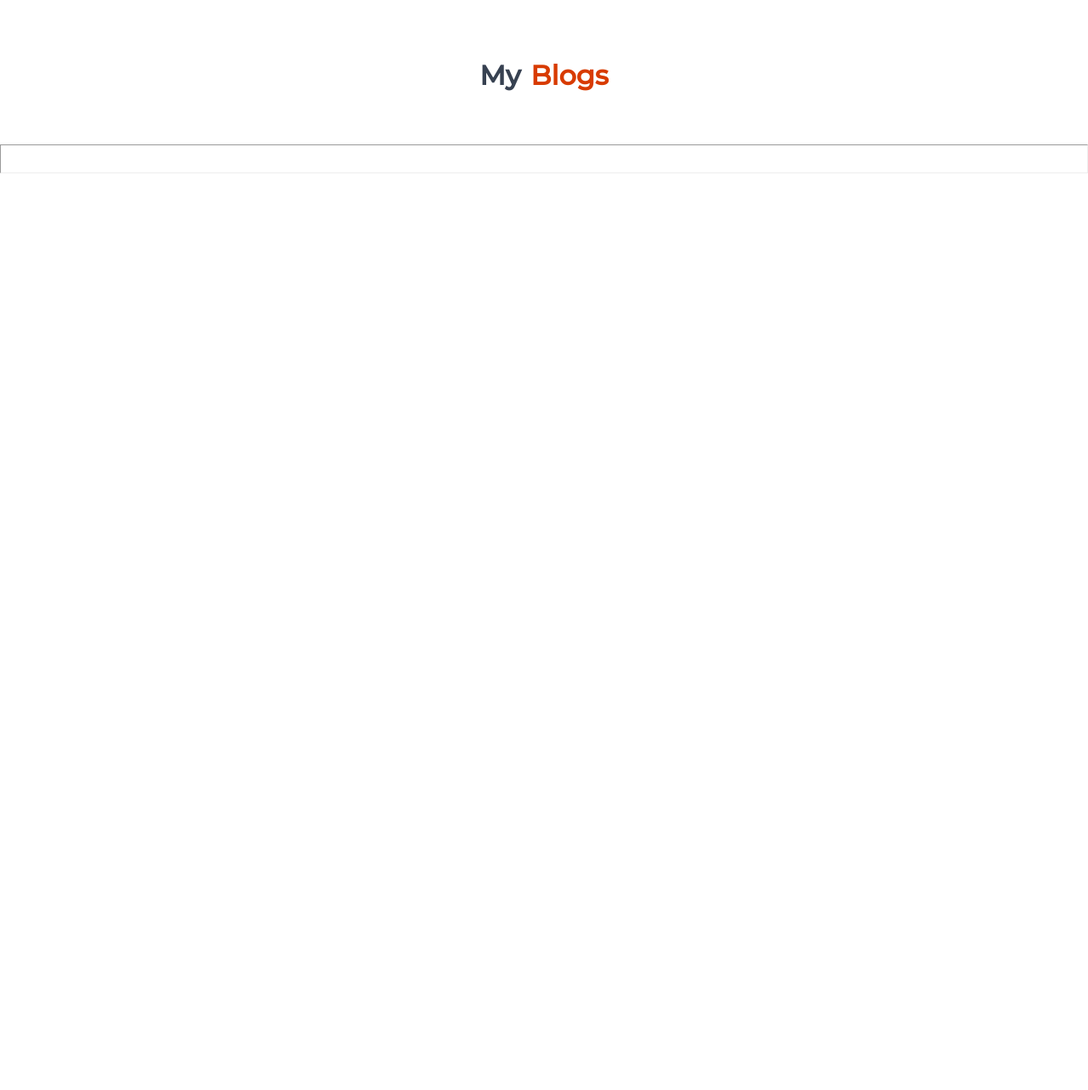
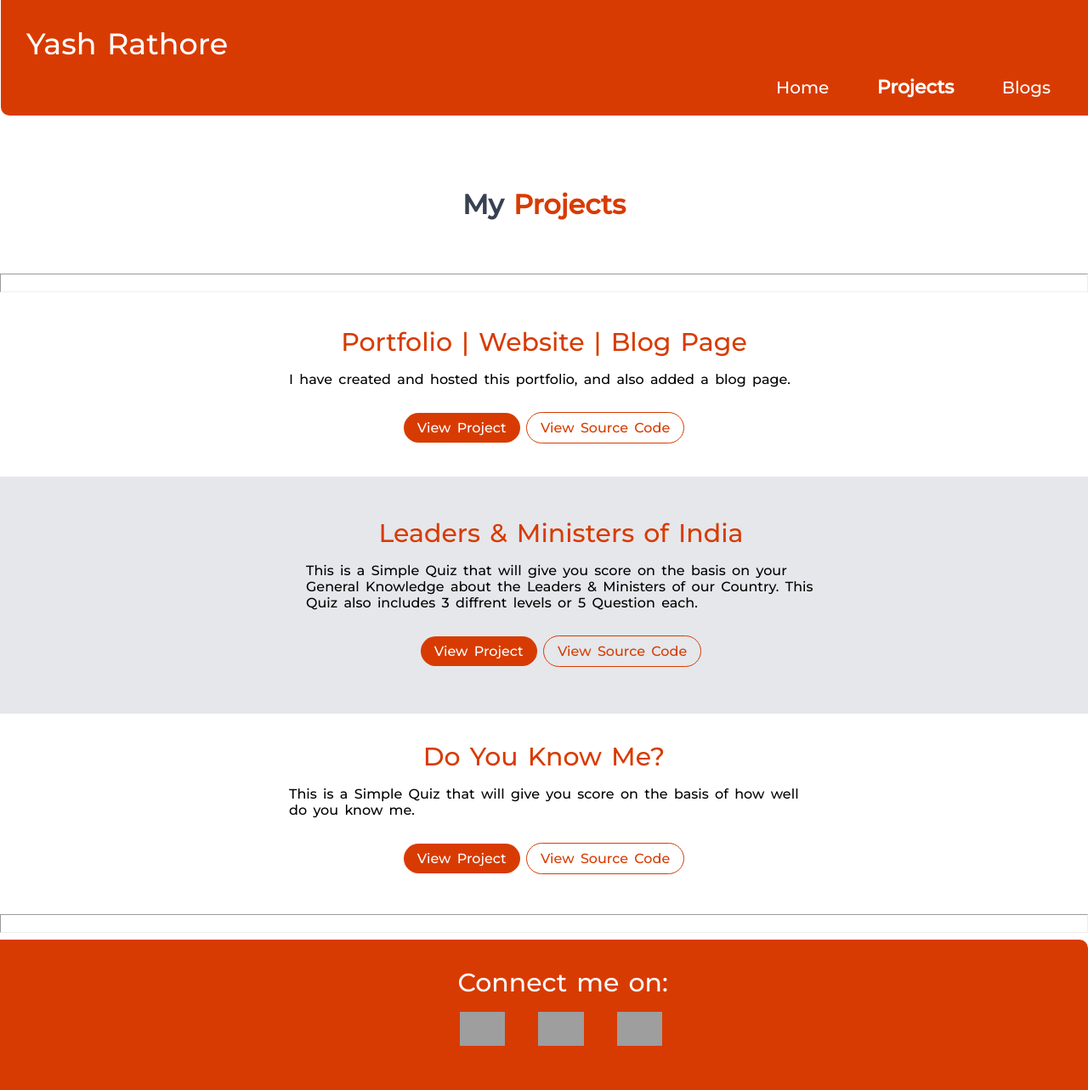
Before and after one commit to YashRathore1/yashrathore_portfolio, a plain HTML site: page projects.html in a window 1280 px wide. Shown: the whole page at 85% size. Before the commit the page ends 800 px from the top, so only its background shows below. Drawn offline with Linux system fonts and the light colour scheme; grey boxes are pictures that could not be loaded.

Commit message:
docs: feat: style:  added details, styling, and tabs

```diff
--- a/projects.html
+++ b/projects.html
@@ -7,12 +7,79 @@
     <title>My Projects</title>
     <link href="/styles.css" rel="stylesheet">
 </head>
-<body>
+<body >
+    <nav class="navigation">
+        <div class="brand">Yash Rathore</div>
+        <ul class="non-bullet text-align">
+            <li class="link">
+                <a class="delete-style" href="/">Home</a>
+            </li>
+            <li class="link ">
+                <a class="delete-style link-active" href="projects.html ">Projects</a>
+            </li>
+            <li class="link ">
+                <a class="delete-style" href="/blogs.html">Blogs</a>
+            </li>
+        </ul>
+    </nav>
+
+
+
     <header class="hero">
-
-        <h1 class="hero-heading">My <span class="text-inverted">Blogs </span></h1>
+        <h1 class="hero-heading">My <span class="text-inverted">Projects </span></h1>
     </header>
     <hr>
 
-</body>
+    <section class="white-section">
+
+        <li class="white-section-list non-marked">
+Portfolio | Website | Blog Page</li>
+<p class="text-align-center">I have created and hosted this portfolio, and also added a blog page.</p>
+<br><br><div class="link-button">
+<a class="primary-link" href="https://yashrathore30.netlify.app/" target="_blank">View Project</a>
+<a class="secondary-link" href="https://github.com/YashRathore1/yashrathore_portfolio" target="_blank">View Source Code</a>
+</div>
+
+</ol>
+</section>
+
+          <section class="off-white-section">
+              <ol reversed>
+            <li class="white-section-list non-marked">
+             Leaders & Ministers of India</li>
+                  <p class="text-align-center">This is a Simple Quiz that will give you score on the basis on your General Knowledge about the Leaders & Ministers of our Country. This Quiz also includes 3 diffrent levels or 5 Question each.</p>
+              <br><br><div class="link-button">
+              <a class="primary-link" href="https://replit.com/@YashRathore4/Quiz-for-Mark-2-2?embed=1&output=1#index.js" target="_blank">View Project</a>
+              <a class="secondary-link" href="https://github.com/YashRathore1/Mark-Two" target="_blank">View Source Code</a>
+          </div>
+
+         </section>
+
+
+                <section class="white-section">
+
+                        <li class="white-section-list non-marked">
+           Do You Know Me?</li>
+                <p class="text-align-center">This is a Simple Quiz that will give you score on the basis of how well do you know me.</p>
+            <br><br><div class="link-button">
+            <a class="primary-link" href="https://replit.com/@YashRathore4/markOne?embed=1&output=1?embed=1&output=1" target="_blank">View Project</a>
+            <a class="secondary-link" href="https://github.com/YashRathore1/Mark-One" target="_blank">View Source Code</a>
+        </div>
+
+    </ol>
+        </section>
+
+
+
+        <hr>
+        <footer class="footer">
+            <div class="footer-heading logo-align">&nbsp; &nbsp;  Connect me on:</div>
+            <ul>
+                <li class="non-bullet-inline" ><a href="https://twitter.com/YashRathore__"><img class="logo-size" src="https://logos-world.net/wp-content/uploads/2020/04/Twitter-Logo.png"></a></li>
+                <li class="non-bullet-inline"><a href="https://www.linkedin.com/in/yash-rathore-15667820a/"><img class="logo-size" src="https://cdn-icons-png.flaticon.com/512/174/174857.png"></a></li>
+                <li class="non-bullet-inline"><a href="https://github.com/YashRathore1"><img class="logo-size" src="https://cdn-icons-png.flaticon.com/512/25/25231.png"></a></li>
+            </ul>
+        </footer>
+    </body>
+
 </html>
--- a/styles.css
+++ b/styles.css
@@ -80,7 +80,7 @@ margin: auto;
 }
 
 hr {
-    padding: 1rem 1rem;
+    padding-bottom: 20px;
 }
 
 .non-marked{
@@ -97,7 +97,7 @@ hr {
 }
 
 .hero .hero-img{
-    max-width: 1000px;
+    max-width: 700px;
     display: block;
     margin: auto;
     border-radius: 100px;
@@ -158,3 +158,16 @@ hr {
 .logo-size{
     max-height:40px;
 }
+
+.link-button{
+    text-align: center;
+}
+
+.white-section-list{
+    font-size: 30px;
+    text-align: center;
+    color: var(--primary-color);
+    padding: 1rem 1rem;
+
+
+}
```
Also changed, not shown: blogs.html (added, +47 -0 lines), index.html (+6 -6 lines), undraw_Organizing_projects_0p9a.svg (added).
